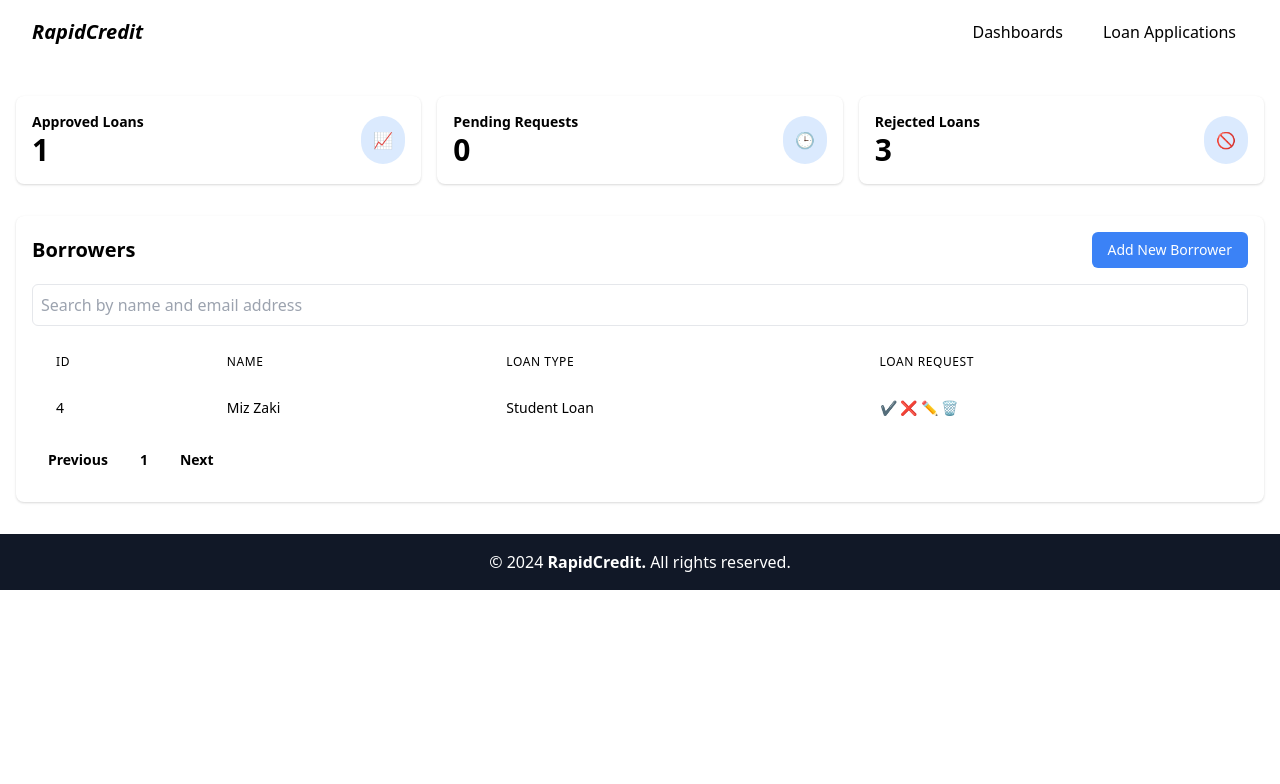
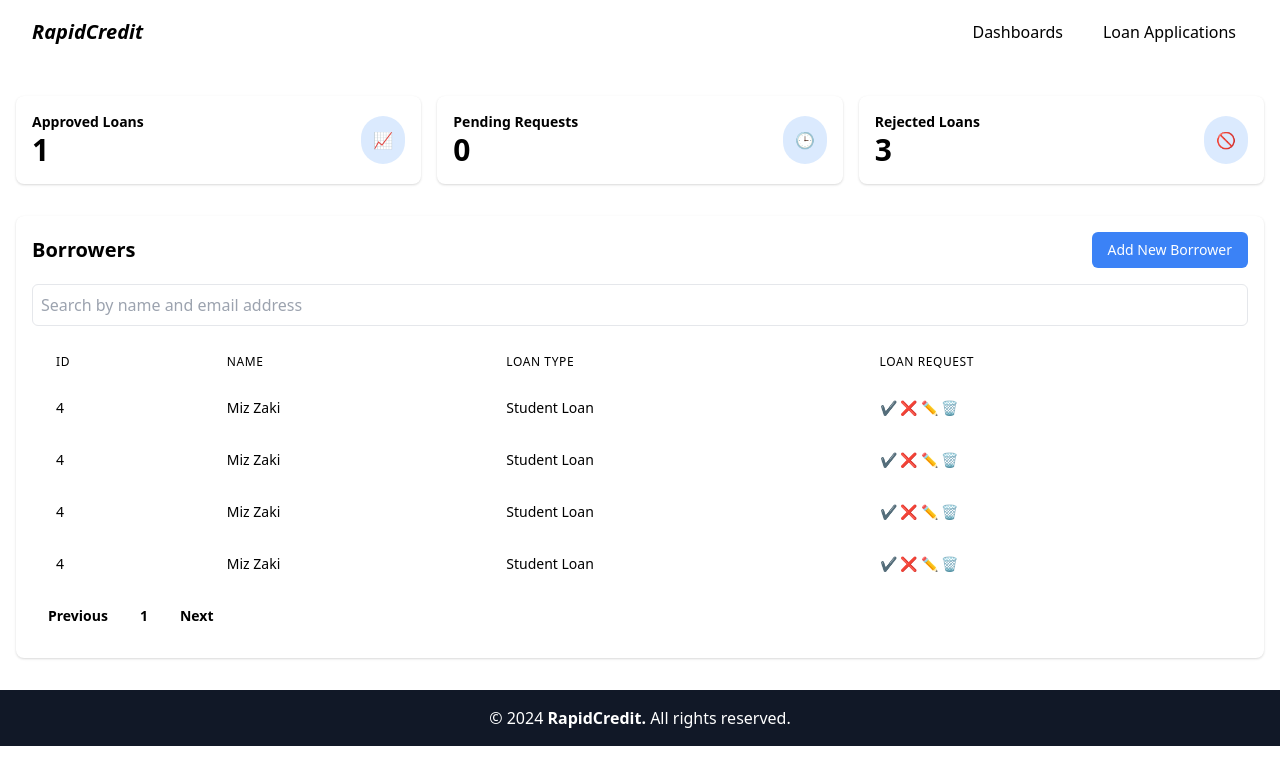
Before and after one commit to sucheta10/loan, a plain HTML site: page user dashboard.html in a window 1280 px wide. Drawn offline with nearby package versions, Linux system fonts and the light colour scheme.

Commit message:
Update user dashboard.html

```diff
--- a/user dashboard.html
+++ b/user dashboard.html
@@ -143,6 +143,69 @@
                 </td>
               </tr>
             </tbody>
+            <tbody class="bg-white dark:bg-zinc-700 divide-y divide-zinc-200 dark:divide-zinc-600">
+              <tr>
+                <td
+                  class="px-6 py-4 whitespace-nowrap text-sm font-medium text-zinc-900 dark:text-white"
+                >
+                  4
+                </td>
+                <td class="px-6 py-4 whitespace-nowrap text-sm text-zinc-500 dark:text-zinc-300">
+                  Miz Zaki
+                </td>
+                <td class="px-6 py-4 whitespace-nowrap text-sm text-zinc-500 dark:text-zinc-300">
+                  Student Loan
+                </td>
+                <td class="px-6 py-4 whitespace-nowrap text-sm text-zinc-500 dark:text-zinc-300">
+                  <button class="text-green-500 hover:text-green-700">✔️</button>
+                  <button class="text-red-500 hover:text-red-700">❌</button>
+                  <button class="text-blue-500 hover:text-blue-700">✏️</button>
+                  <button class="text-zinc-500 hover:text-zinc-700">🗑️</button>
+                </td>
+              </tr>
+            </tbody>
+            <tbody class="bg-white dark:bg-zinc-700 divide-y divide-zinc-200 dark:divide-zinc-600">
+              <tr>
+                <td
+                  class="px-6 py-4 whitespace-nowrap text-sm font-medium text-zinc-900 dark:text-white"
+                >
+                  4
+                </td>
+                <td class="px-6 py-4 whitespace-nowrap text-sm text-zinc-500 dark:text-zinc-300">
+                  Miz Zaki
+                </td>
+                <td class="px-6 py-4 whitespace-nowrap text-sm text-zinc-500 dark:text-zinc-300">
+                  Student Loan
+                </td>
+                <td class="px-6 py-4 whitespace-nowrap text-sm text-zinc-500 dark:text-zinc-300">
+                  <button class="text-green-500 hover:text-green-700">✔️</button>
+                  <button class="text-red-500 hover:text-red-700">❌</button>
+                  <button class="text-blue-500 hover:text-blue-700">✏️</button>
+                  <button class="text-zinc-500 hover:text-zinc-700">🗑️</button>
+                </td>
+              </tr>
+            </tbody>
+            <tbody class="bg-white dark:bg-zinc-700 divide-y divide-zinc-200 dark:divide-zinc-600">
+              <tr>
+                <td
+                  class="px-6 py-4 whitespace-nowrap text-sm font-medium text-zinc-900 dark:text-white"
+                >
+                  4
+                </td>
+                <td class="px-6 py-4 whitespace-nowrap text-sm text-zinc-500 dark:text-zinc-300">
+                  Miz Zaki
+                </td>
+                <td class="px-6 py-4 whitespace-nowrap text-sm text-zinc-500 dark:text-zinc-300">
+                  Student Loan
+                </td>
+                <td class="px-6 py-4 whitespace-nowrap text-sm text-zinc-500 dark:text-zinc-300">
+                  <button class="text-green-500 hover:text-green-700">✔️</button>
+                  <button class="text-red-500 hover:text-red-700">❌</button>
+                  <button class="text-blue-500 hover:text-blue-700">✏️</button>
+                  <button class="text-zinc-500 hover:text-zinc-700">🗑️</button>
+                </td>
+              </tr>
+            </tbody>
           </table>
         </div>
         <div class="py-2">
```
